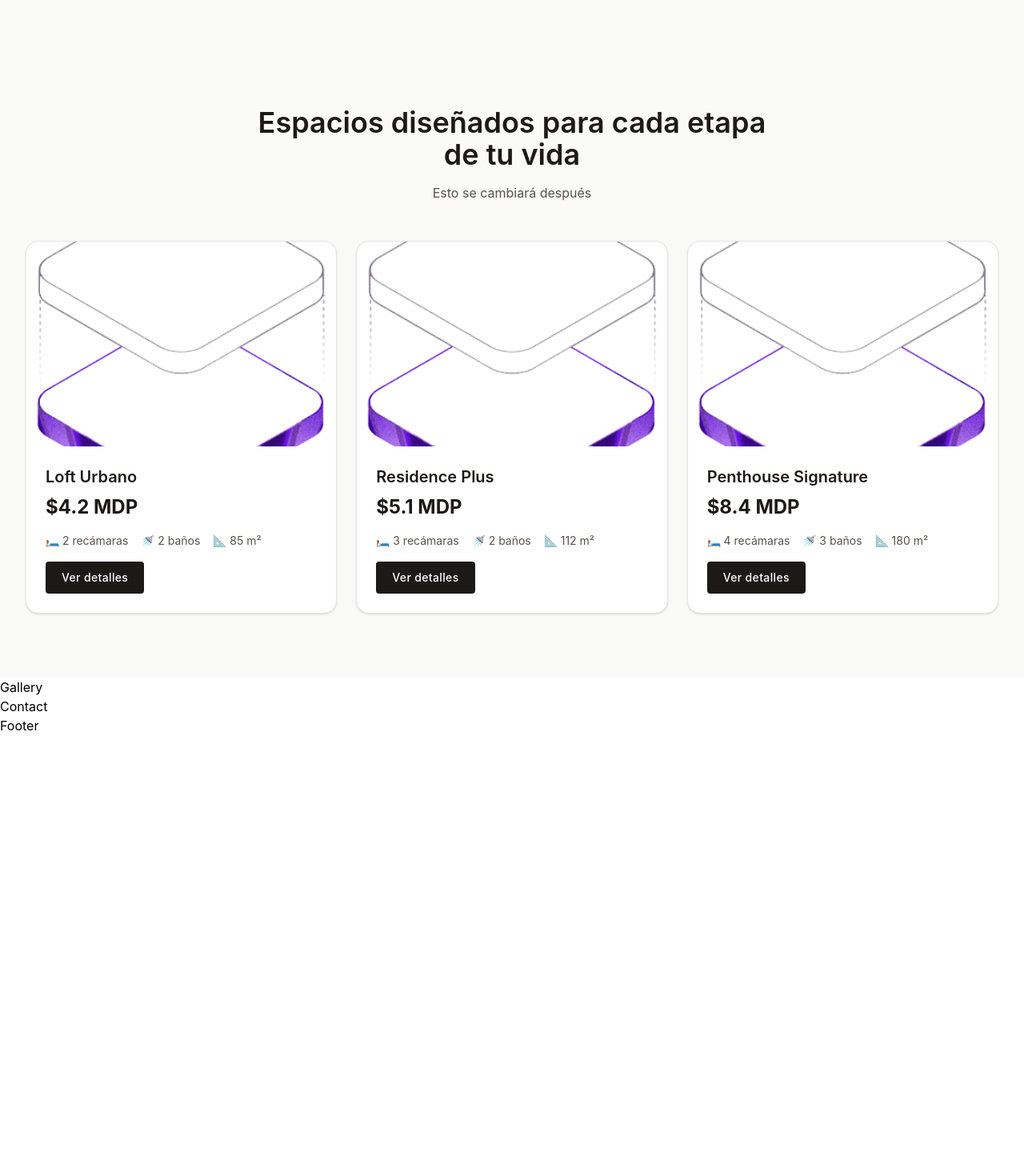
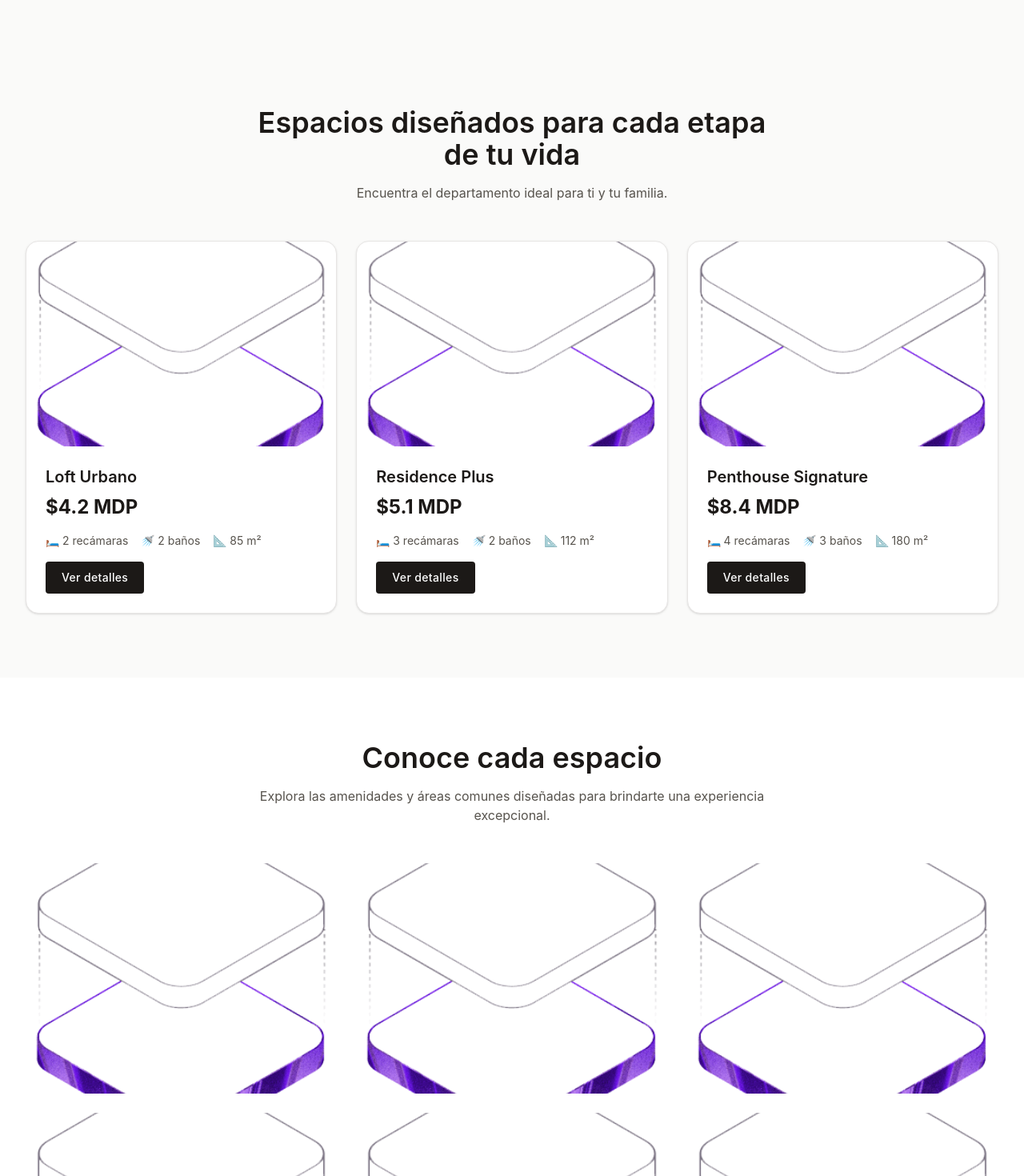
Before and after one commit to luisomarolmedo/powerbell-real-estate, a React (Vite) app: page / in a window 1280 px wide. Shown: the part 1500-2970 px from the top of the page at 80% size. Before the commit the page ends 2419 px from the top, so only its background shows below. Built offline with nearby package versions, Linux system fonts and the light colour scheme.

Commit message:
Create Gallery section

```diff
--- a/src/components/Amenities/Amenities.tsx
+++ b/src/components/Amenities/Amenities.tsx
@@ -1,21 +1,16 @@
 import AmenityCard from "./components/AmenityCard";
 import { amenities } from "./data/amenities";
 import Container from "../shared/Container";
+import SectionTitle from "../shared/SectionTitle";
 
 function Amenities() {
   return (
     <section id="amenidades" className="bg-stone-50 py-20">
       <Container>
-        <header className="mx-auto mb-12 max-w-2xl text-center">
-          <h2 className="text-3xl font-semibold text-stone-900 sm:text-4xl">
-            Amenidades diseñadas para tu estilo de vida
-          </h2>
-
-          <p className="mt-4 text-stone-600">
-            Disfruta espacios creados para trabajar, descansar, ejercitarte y
-            convivir sin salir de casa.
-          </p>
-        </header>
+        <SectionTitle
+          title="Amenidades diseñadas para tu estilo de vida"
+          subtitle="Disfruta espacios creados para trabajar, descansar, ejercitarte y convivir sin salir de casa."
+        />
 
         <div className="grid gap-6 md:grid-cols-2 lg:grid-cols-3">
           {amenities.map((amenity) => (
--- a/src/components/Amenities/components/AmenityCard.tsx
+++ b/src/components/Amenities/components/AmenityCard.tsx
@@ -1,3 +1,5 @@
+import Card from "../../shared/Card";
+
 type AmenityCardProps = {
   title: string;
   description: string;
@@ -5,11 +7,11 @@ type AmenityCardProps = {
 
 function AmenityCard({ title, description }: AmenityCardProps) {
   return (
-    <article className="rounded-2xl border border-stone-200 bg-white p-6 shadow-sm transition-all duration-300 hover:-translate-y-1 hover:shadow-lg">
+    <Card className="p-6">
       <h3 className="mb-3 text-xl font-semibold text-stone-900">{title}</h3>
 
       <p className="leading-relaxed text-stone-600">{description}</p>
-    </article>
+    </Card>
   );
 }
 
--- a/src/components/Gallery/Gallery.tsx
+++ b/src/components/Gallery/Gallery.tsx
@@ -1,5 +1,26 @@
+import Container from "../shared/Container";
+import SectionTitle from "../shared/SectionTitle";
+
+import GalleryImage from "./components/GalleryImage";
+import { gallery } from "./data/gallery";
+
 function Gallery() {
-  return <section>Gallery</section>
+  return (
+    <section id="galeria" className="bg-white py-20">
+      <Container>
+        <SectionTitle
+          title="Conoce cada espacio"
+          subtitle="Explora las amenidades y áreas comunes diseñadas para brindarte una experiencia excepcional."
+        />
+
+        <div className="grid gap-6 md:grid-cols-2 lg:grid-cols-3">
+          {gallery.map((image) => (
+            <GalleryImage key={image.id} title={image.title} />
+          ))}
+        </div>
+      </Container>
+    </section>
+  );
 }
 
-export default Gallery
+export default Gallery;
--- /dev/null
+++ b/src/components/Gallery/components/GalleryImage.tsx
@@ -0,0 +1,19 @@
+import heroImage from "../../../assets/images/hero.png";
+
+type GalleryImageProps = {
+  title: string;
+};
+
+function GalleryImage({ title }: GalleryImageProps) {
+  return (
+    <figure className="group overflow-hidden rounded-2xl">
+      <img
+        src={heroImage}
+        alt={title}
+        className="h-72 w-full object-cover transition duration-500 group-hover:scale-110"
+      />
+    </figure>
+  );
+}
+
+export default GalleryImage;
--- /dev/null
+++ b/src/components/Gallery/data/gallery.ts
@@ -0,0 +1,26 @@
+export const gallery = [
+  {
+    id: 1,
+    title: "Lobby",
+  },
+  {
+    id: 2,
+    title: "Alberca",
+  },
+  {
+    id: 3,
+    title: "Roof Garden",
+  },
+  {
+    id: 4,
+    title: "Coworking",
+  },
+  {
+    id: 5,
+    title: "Gym",
+  },
+  {
+    id: 6,
+    title: "Terraza",
+  },
+];
--- a/src/components/Properties/Properties.tsx
+++ b/src/components/Properties/Properties.tsx
@@ -1,18 +1,16 @@
 import { properties } from "./data/properties";
 import PropertyCard from "./components/PropertyCard";
 import Container from "../shared/Container";
+import SectionTitle from "../shared/SectionTitle";
 
 function Properties() {
   return (
     <section id="departamentos" className="bg-stone-50 py-20">
       <Container>
-        <header className="mx-auto mb-12 max-w-2xl text-center">
-          <h2 className="text-3xl font-semibold text-stone-900 sm:text-4xl">
-            Espacios diseñados para cada etapa de tu vida
-          </h2>
-
-          <p className="mt-4 text-stone-600">Esto se cambiará después</p>
-        </header>
+        <SectionTitle
+          title="Espacios diseñados para cada etapa de tu vida"
+          subtitle="Encuentra el departamento ideal para ti y tu familia."
+        />
 
         <div className="grid gap-6 md:grid-cols-2 lg:grid-cols-3">
           {properties.map((property) => (
--- a/src/components/Properties/components/PropertyCard.tsx
+++ b/src/components/Properties/components/PropertyCard.tsx
@@ -1,5 +1,6 @@
 import heroImage from "../../../assets/images/hero.png";
 import Button from "../../shared/Button";
+import Card from "../../shared/Card";
 
 type PropertyCardProps = {
   name: string;
@@ -17,7 +18,7 @@ function PropertyCard({
   area,
 }: PropertyCardProps) {
   return (
-    <article className="overflow-hidden rounded-2xl border border-stone-200 bg-white shadow-sm transition-all duration-300 hover:-translate-y-1 hover:shadow-xl">
+    <Card className="">
       <img src={heroImage} alt={name} className="h-64 w-full object-cover" />
 
       <div className="space-y-4 p-6">
@@ -35,7 +36,7 @@ function PropertyCard({
 
         <Button>Ver detalles</Button>
       </div>
-    </article>
+    </Card>
   );
 }
 export default PropertyCard;
--- /dev/null
+++ b/src/components/shared/Card.tsx
@@ -0,0 +1,29 @@
+import type { ReactNode } from "react";
+
+type CardProps = {
+  children: ReactNode;
+  className?: string;
+};
+
+function Card({ children, className = "" }: CardProps) {
+  return (
+    <article
+      className={`
+        rounded-2xl
+        border
+        border-stone-200
+        bg-white
+        shadow-sm
+        transition-all
+        duration-300
+        hover:-translate-y-1
+        hover:shadow-lg
+        ${className}
+      `}
+    >
+      {children}
+    </article>
+  );
+}
+
+export default Card;
--- /dev/null
+++ b/src/components/shared/Section.tsx
@@ -0,0 +1,17 @@
+import type { ReactNode } from "react";
+
+type SectionProps = {
+  children: ReactNode;
+  id: string;
+  className?: string;
+};
+
+function Section({ children, id, className = "" }: SectionProps) {
+  return (
+    <section id={id} className={`py-20 ${className}`}>
+      {children}
+    </section>
+  );
+}
+
+export default Section;
--- /dev/null
+++ b/src/components/shared/SectionTitle.tsx
@@ -0,0 +1,18 @@
+type SectionTitleProps = {
+  title: string;
+  subtitle: string;
+};
+
+function SectionTitle({ title, subtitle }: SectionTitleProps) {
+  return (
+    <header className="mx-auto mb-12 max-w-2xl text-center">
+      <h2 className="text-3xl font-semibold text-stone-900 sm:text-4xl">
+        {title}
+      </h2>
+
+      <p className="mt-4 text-stone-600">{subtitle}</p>
+    </header>
+  );
+}
+
+export default SectionTitle;
--- a/src/pages/Home.tsx
+++ b/src/pages/Home.tsx
@@ -1,8 +1,8 @@
 import Navbar from "../components/Navbar/Navbar";
 import Hero from "../components/Hero/Hero";
 import Amenities from "../components/Amenities/Amenities";
+import Properties from "../components/Properties/Properties";
 import Gallery from "../components/Gallery/Gallery";
-import Properties from "../components/Properties/Properties";
 import Contact from "../components/Contact/Contact";
 import Footer from "../components/Footer/Footer";
 
--- /dev/null
+++ b/src/theme.ts
@@ -0,0 +1,28 @@
+export const theme = {
+  colors: {
+    primary: "#181411",
+    secondary: "#57534E",
+
+    background: "#FFFFFF",
+    surface: "#F8F7F5",
+
+    border: "#E7E5E4",
+
+    accent: "#7C3AED",
+  },
+
+  spacing: {
+    section: "py-20",
+    container: "max-w-7xl",
+  },
+
+  radius: {
+    card: "rounded-2xl",
+    button: "rounded-lg",
+  },
+
+  shadow: {
+    card: "shadow-sm",
+    hover: "hover:shadow-lg",
+  },
+};
```
